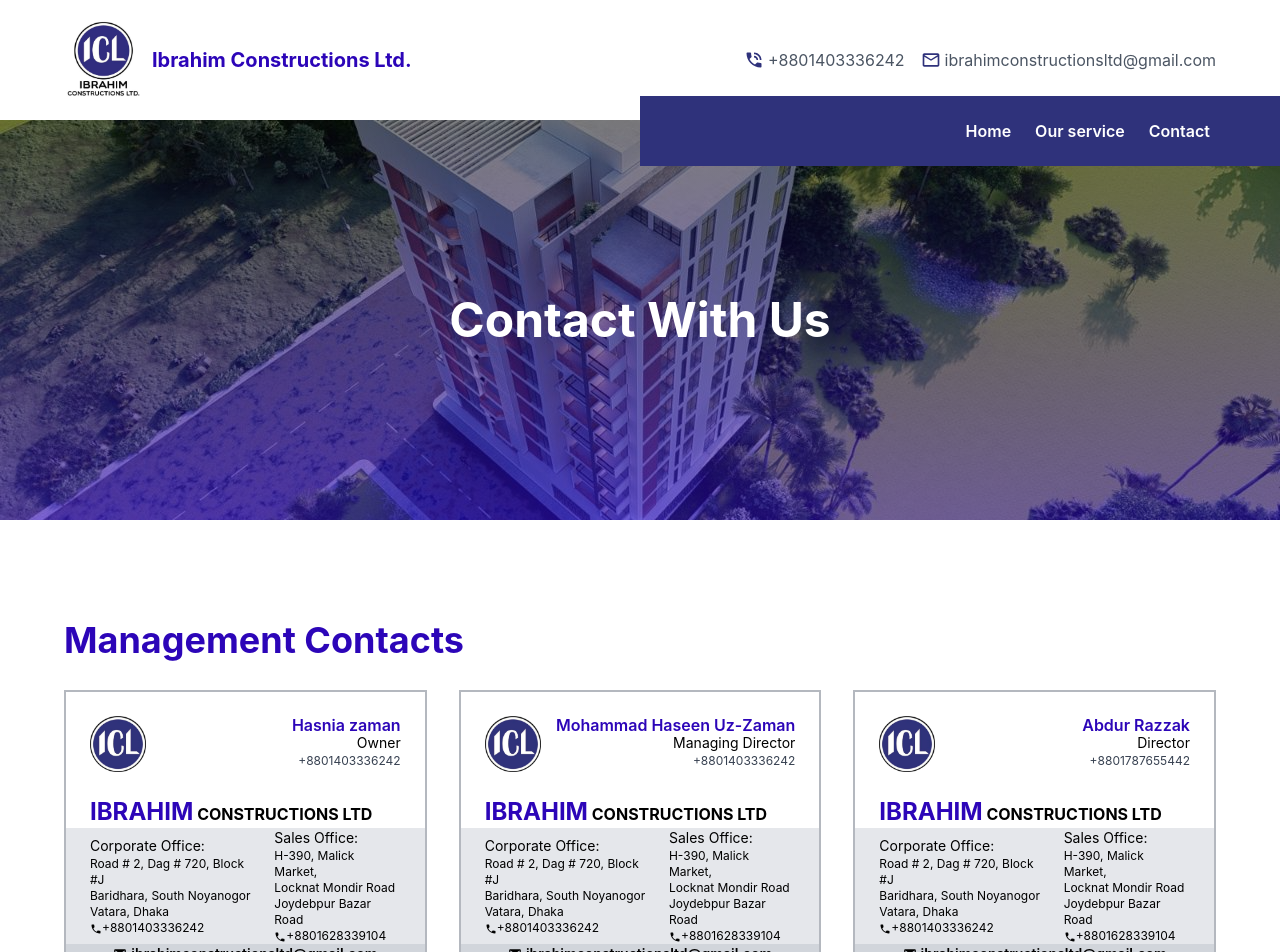
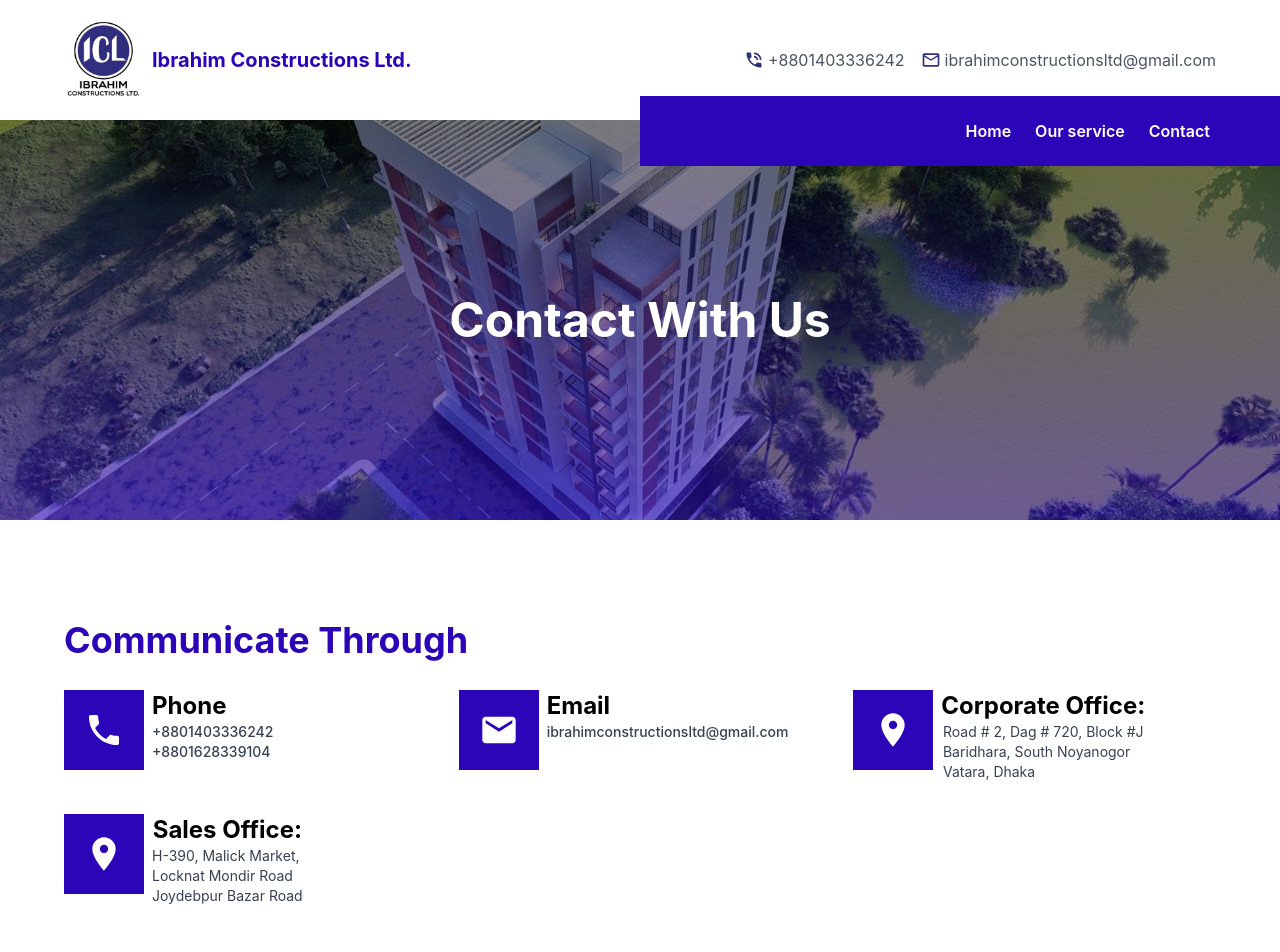
Before and after one commit to Farhad16/ibrahim-construction, a React (Create React App) app: page /contact-us in a window 1280 px wide. Shown: the top 952 px of the page. Built offline with nearby package versions, Linux system fonts and the light colour scheme.

Commit message:
feat: Communication section added in contact

```diff
--- /dev/null
+++ b/src/components/contact/Communication.tsx
@@ -0,0 +1,108 @@
+import React from "react";
+import PhoneIcon from "@mui/icons-material/Phone";
+import EmailIcon from "@mui/icons-material/Email";
+import { Link } from "react-router-dom";
+import LocationOnIcon from "@mui/icons-material/LocationOn";
+
+const Communication = () => {
+  return (
+    <div className="px-8 sm:px-16 flex flex-col pt-[60px] sm:pt-[100px]">
+      <div className="">
+        <h2 className="font-bold text-2xl sm:text-4xl capitalize text-global leading-[80%]">
+          Communicate Through
+        </h2>
+        <div className="divider my-[30px]" />
+      </div>
+
+      <div className="grid grid-cols-1 sm:grid-cols-2 xl:grid-cols-3 2xl:grid-cols-4 gap-6 sm:gap-8">
+        <div className="flex gap-2 group">
+          <div className="flex items-center justify-center bg-global w-[80px] h-[80px]">
+            <PhoneIcon
+              sx={{ color: "white", fontSize: "40px" }}
+              className="transition-transform duration-200 ease-in-out group-hover:animate-shake"
+            />
+          </div>
+          <div className="flex flex-col">
+            <h1 className="font-bold text-xl sm:text-2xl">Phone</h1>
+            <Link
+              to="tel:+8801403336242"
+              className="focus:no-underline no-underline text-gray-700 font-medium text-sm "
+            >
+              +8801403336242
+            </Link>
+            <Link
+              to="tel:+8801628339104"
+              className="focus:no-underline no-underline text-gray-700 font-medium text-sm"
+            >
+              +8801628339104
+            </Link>
+          </div>
+        </div>
+
+        <div className="flex gap-2 group">
+          <div className="flex items-center justify-center bg-global w-[80px] h-[80px]">
+            <EmailIcon
+              sx={{ color: "white", fontSize: "40px" }}
+              className="transition-transform duration-200 ease-in-out group-hover:animate-shake"
+            />
+          </div>
+          <div className="flex flex-col">
+            <h1 className="font-bold text-xl sm:text-2xl">Email</h1>
+            <Link
+              to="mailto: ibrahimconstructionsltd@gmail.com"
+              className="focus:no-underline no-underline text-gray-700 font-medium text-sm break-all"
+            >
+              ibrahimconstructionsltd@gmail.com
+            </Link>
+          </div>
+        </div>
+
+        <div className="flex gap-2 group">
+          <div className="flex items-center justify-center bg-global w-[80px] h-[80px]">
+            <LocationOnIcon
+              sx={{ color: "white", fontSize: "40px" }}
+              className="transition-transform duration-200 ease-in-out group-hover:animate-shake"
+            />
+          </div>
+          <Link
+            target="_blank"
+            to="https://www.google.com/maps/search/Road+%23+2,+Dag+%23+720,+Block+%23J+Baridhara,+South+Noyanogor+Vatara,+Dhaka/@23.7657308,90.4125482,17z?entry=ttu"
+            className="flex xl:items-center flex-col focus:no-underline no-underline"
+          >
+            <span className="font-bold text-xl sm:text-2xl">
+              Corporate Office:
+            </span>
+            <p className="text-gray-700 text-sm">
+              Road # 2, Dag # 720, Block #J <br />
+              Baridhara, South Noyanogor <br />
+              Vatara, Dhaka
+            </p>
+          </Link>
+        </div>
+
+        <div className="flex gap-2 group">
+          <div className="flex items-center justify-center bg-global w-[80px] h-[80px]">
+            <LocationOnIcon
+              sx={{ color: "white", fontSize: "40px" }}
+              className="transition-transform duration-200 ease-in-out group-hover:animate-shake"
+            />
+          </div>
+          <Link
+            target="_blank"
+            to="https://www.google.com/maps/search/H-390,+Malick+Market,+Locknat+Mondir+Road+Joydebpur+Bazar+Road/@24.0006132,90.415393,17z/data=!3m1!4b1?entry=ttu"
+            className="flex xl:items-center flex-col focus:no-underline no-underline"
+          >
+            <span className="font-bold text-xl sm:text-2xl">Sales Office:</span>
+            <p className="text-gray-700 text-sm">
+              H-390, Malick Market, <br />
+              Locknat Mondir Road <br />
+              Joydebpur Bazar Road
+            </p>
+          </Link>
+        </div>
+      </div>
+    </div>
+  );
+};
+
+export default Communication;
--- a/src/components/homepage/About.tsx
+++ b/src/components/homepage/About.tsx
@@ -4,7 +4,7 @@
 const About = () => {
   return (
     <div
-      className="px-8 sm:px-16 py-[100px] flex flex-col bg-gray-100"
+      className="px-8 sm:px-16 py-[60px] sm:py-[100px] flex flex-col bg-gray-100"
       id="about"
     >
       <div className="flex flex-col gap-6 sm:col-span-2">
--- a/src/index.css
+++ b/src/index.css
@@ -5,6 +5,7 @@
 @import url("https://fonts.googleapis.com/css2?family=Inter:wght@100..900&display=swap");
 @import url("./styles/navbar.css");
 @import url("./styles/homepage.css");
+@import url("./styles/contact.css");
 
 html,
 body {
--- a/src/pages/Contact.tsx
+++ b/src/pages/Contact.tsx
@@ -1,6 +1,7 @@
 import React from "react";
 import { visitingCards } from "../constance/people";
 import Card from "../components/contact/Card";
+import Communication from "../components/contact/Communication";
 
 const Contact = () => {
   return (
@@ -18,7 +19,9 @@
         <h1 className="text-4xl sm:text-5xl">Contact With Us</h1>
       </div>
 
-      <div className="flex flex-col py-[100px]">
+      <Communication />
+
+      <div className="flex flex-col py-[60px] sm:py-[100px]">
         <div className="px-8 sm:px-16">
           <h2 className="font-bold text-2xl sm:text-4xl capitalize text-global leading-[80%]">
             Management Contacts
--- /dev/null
+++ b/src/styles/contact.css
@@ -0,0 +1,25 @@
+@tailwind utilities;
+
+@keyframes shakeAnimation {
+  0% {
+    transform: translateX(0);
+  }
+  25% {
+    transform: translateX(-3px);
+  }
+  50% {
+    transform: translateX(3px);
+  }
+  75% {
+    transform: translateX(-3px);
+  }
+  100% {
+    transform: translateX(0);
+  }
+}
+
+@layer utilities {
+  .animate-shake {
+    animation: shakeAnimation 0.5s infinite;
+  }
+}
--- a/tailwind.config.js
+++ b/tailwind.config.js
@@ -7,7 +7,7 @@
         global: "#2c05b8",
       },
       backgroundColor: {
-        global: "#2f327b",
+        global: "#2c05b8",
       },
     },
   },
```
